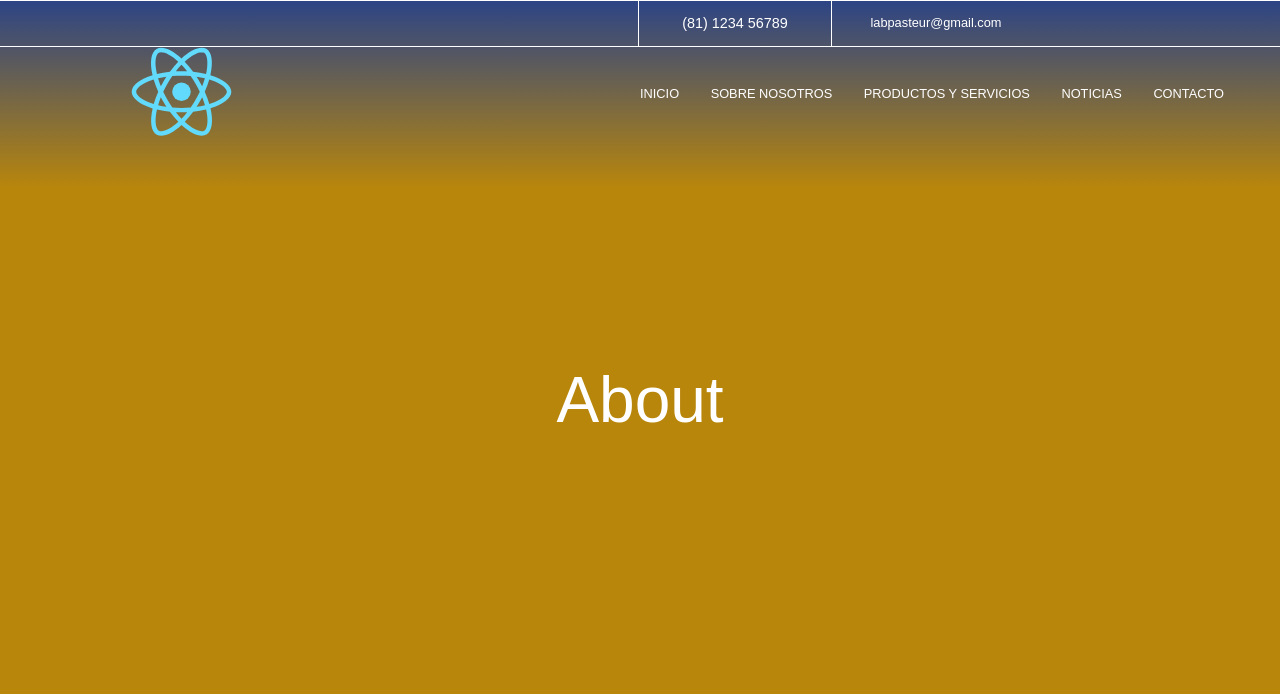
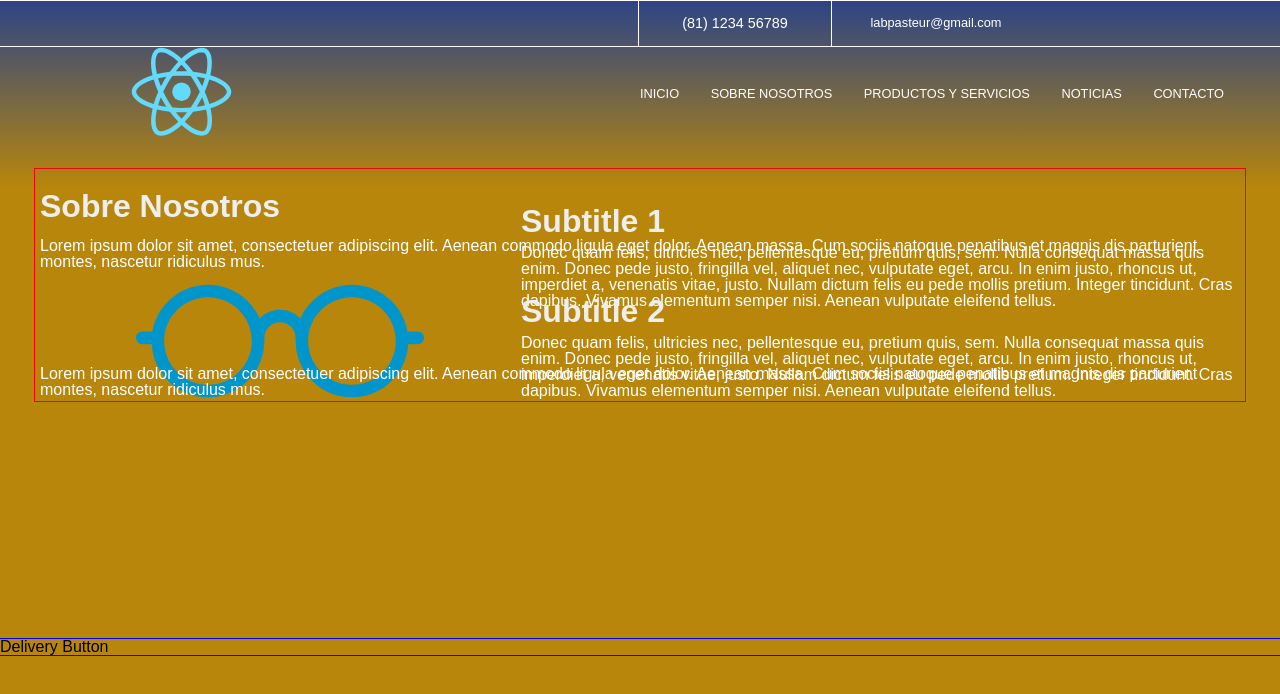
Before and after one commit to Axolodev/LaboratoriosPasteur, a React (Create React App) app: page /about in a window 1280 px wide. Shown: the top 694 px of the page. Built offline with nearby package versions, Linux system fonts and the light colour scheme; some icons are missing.

Commit message:
Added container component for About Us page. Added grid container and paragraphs components to display information into Page

```diff
--- /dev/null
+++ b/src/components/AboutUs/InfoP/InfoP.jsx
@@ -0,0 +1,35 @@
+import React from 'react';
+import styled from 'styled-components';
+import {MainText, SecondaryText} from './../../../styles/AppStyles';
+
+const Title = MainText(styled.p`
+    color: #eee;
+    font-size: 2em;
+    font-weight: bold;
+    line-height: 1.5em;
+    text-align: left;
+
+`);
+
+const Message = SecondaryText(styled.p`
+    color: #fff;
+    font-size: 1em;
+    padding-bottom: 0.5em;
+`);
+
+const InfoP = (props) => {
+    let title = '';
+    if(props.title) {
+        title = (
+            <Title>{props.title}</Title>
+        );
+    }
+    return (
+        <div>
+            {title}
+            <Message>{props.message}</Message>
+        </div>
+    );
+};
+
+export default InfoP;
--- /dev/null
+++ b/src/components/AboutUs/OurInfo.jsx
@@ -0,0 +1,84 @@
+import React, {Fragment} from 'react';
+import styled from 'styled-components';
+
+import InfoP from './InfoP/InfoP';
+import AboutImage from './../../assets/icons/adultomayor.svg';
+import { SecondaryText } from '../../styles/AppStyles';
+
+const introMessage = "Lorem ipsum dolor sit amet, consectetuer adipiscing elit. Aenean commodo ligula eget dolor. Aenean massa. Cum sociis natoque penatibus et magnis dis parturient montes, nascetur ridiculus mus.";
+
+const firstParagraph = "Donec quam felis, ultricies nec, pellentesque eu, pretium quis, sem. Nulla consequat massa quis enim. Donec pede justo, fringilla vel, aliquet nec, vulputate eget, arcu. In enim justo, rhoncus ut, imperdiet a, venenatis vitae, justo. Nullam dictum felis eu pede mollis pretium. Integer tincidunt. Cras dapibus. Vivamus elementum semper nisi. Aenean vulputate eleifend tellus.";
+const secondParagraph = "Donec quam felis, ultricies nec, pellentesque eu, pretium quis, sem. Nulla consequat massa quis enim. Donec pede justo, fringilla vel, aliquet nec, vulputate eget, arcu. In enim justo, rhoncus ut, imperdiet a, venenatis vitae, justo. Nullam dictum felis eu pede mollis pretium. Integer tincidunt. Cras dapibus. Vivamus elementum semper nisi. Aenean vulputate eleifend tellus.";
+const thirdParagraph = "Lorem ipsum dolor sit amet, consectetuer adipiscing elit. Aenean commodo ligula eget dolor. Aenean massa. Cum sociis natoque penatibus et magnis dis parturient montes, nascetur ridiculus mus.";
+
+const InfoDesc = styled.main`
+    display: grid;
+    width: calc(100% - 5em);
+    height: calc(100% - 17em);
+    grid-template-columns: 40% 60%;
+    grid-template-rows: 10% 40% 35% 15%;
+    grid-template-areas:
+    "intro intro"
+    "image par1"
+    "image par2"
+    "par3 par3";
+    grid-auto-flow: row;
+    margin: 1.5em auto;
+    grid-gap: 1px;
+    overflow: hidden;
+    border: 1px solid red;
+    padding: 5px;
+`;
+
+const AboutUsTitle = SecondaryText(styled.h1`
+    color: #eee;
+    font-size: 2em;
+    font-weight: bold;
+    line-height: 2em;
+    text-align: left;
+`);
+
+const Intro = styled.div`
+    grid-area: intro;
+`;
+
+const Image = styled.img`
+    grid-area: image;
+    width: 60%;
+    margin: auto;
+`;
+
+const Par1 = styled.div`
+    grid-area: par1;
+`;
+
+const Par2 = styled.div`
+    grid-area: par2;
+`;
+
+const Par3 = styled.div`
+    grid-area: par3;
+`;
+
+const OurInfo = (props) => (
+    <Fragment>
+        <InfoDesc>
+            <Intro>
+                <AboutUsTitle> Sobre Nosotros </AboutUsTitle>
+                <InfoP message={introMessage} />
+            </Intro>
+            <Image src={AboutImage}/>
+            <Par1>
+                <InfoP message={firstParagraph} title="Subtitle 1" />
+            </Par1>
+            <Par2>
+                <InfoP message={secondParagraph} title="Subtitle 2" />
+            </Par2>
+            <Par3>
+                <InfoP message={thirdParagraph} />
+            </Par3>
+        </InfoDesc>
+    </Fragment>
+);
+
+export default OurInfo;
--- a/src/pages/About.jsx
+++ b/src/pages/About.jsx
@@ -3,12 +3,25 @@ import styled from 'styled-components';
 
 import { MainText } from './../styles/AppStyles';
 
-const Layout = MainText(styled.div`
+import OurInfo from './../components/AboutUs/OurInfo';
+
+const InfoCont = styled.div`
+  display: flex;
+`;
+
+const Delivery = styled.div`
+  display: flex;
+  border: 1px solid blue;
+  width: 100%;
+`;
+
+const Layout = MainText(styled.main`
   height: 100vh;
   background: darkgoldenrod;
   display: flex;
   align-items: center;
   justify-content: center;
+  flex-direction: column;
 `);
 
 const Header = styled.h1`
@@ -16,9 +29,20 @@ const Header = styled.h1`
   font-size: 4em;
 `;
 
+
 const About = () => (
   <Layout>
-    <Header>About</Header>
+    {/*
+      - Container for parragraphs and image
+      - Servicio a domicilio (buttom)
+      - Quote about us
+      - Footer
+      */}
+    <InfoCont>
+      <OurInfo> Information </OurInfo>
+    </InfoCont>
+    <Delivery> Delivery Button </Delivery>
+    {/* <Header>About</Header> */}
   </Layout>
 );
 
```
